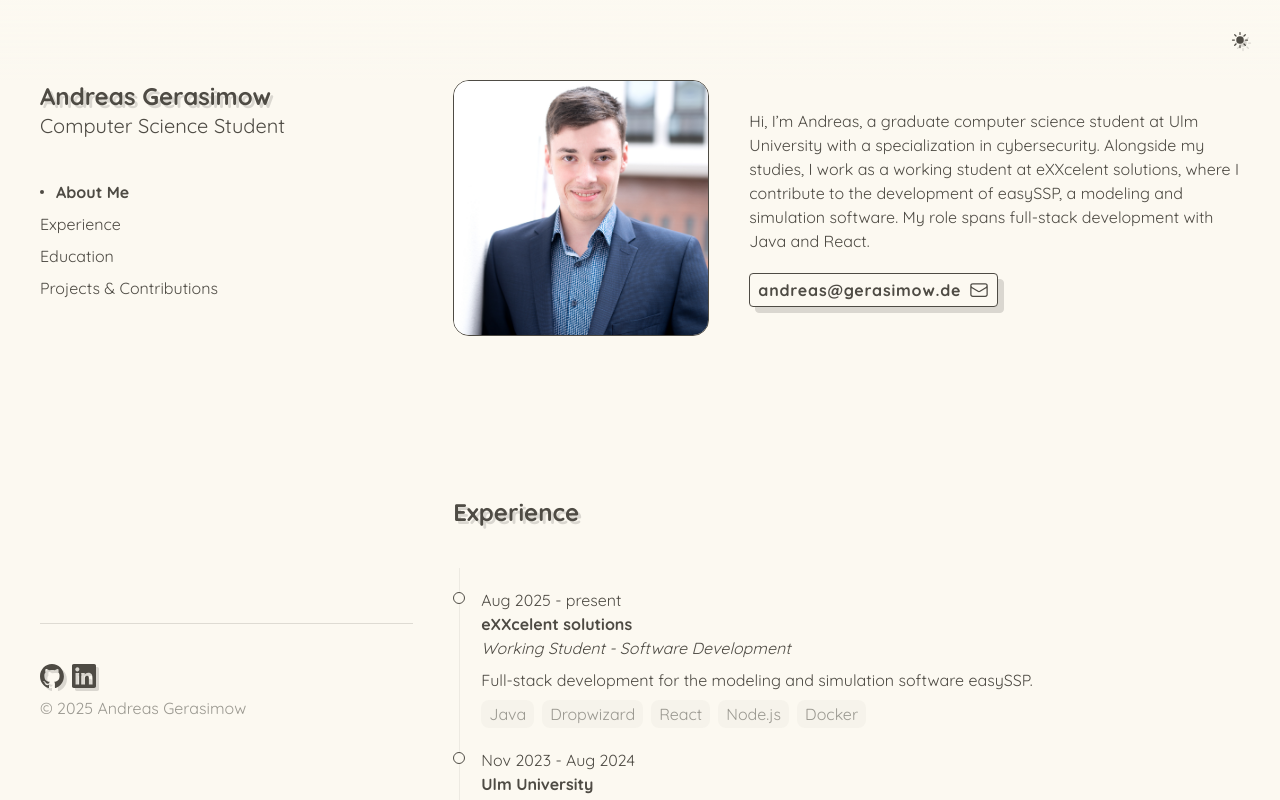
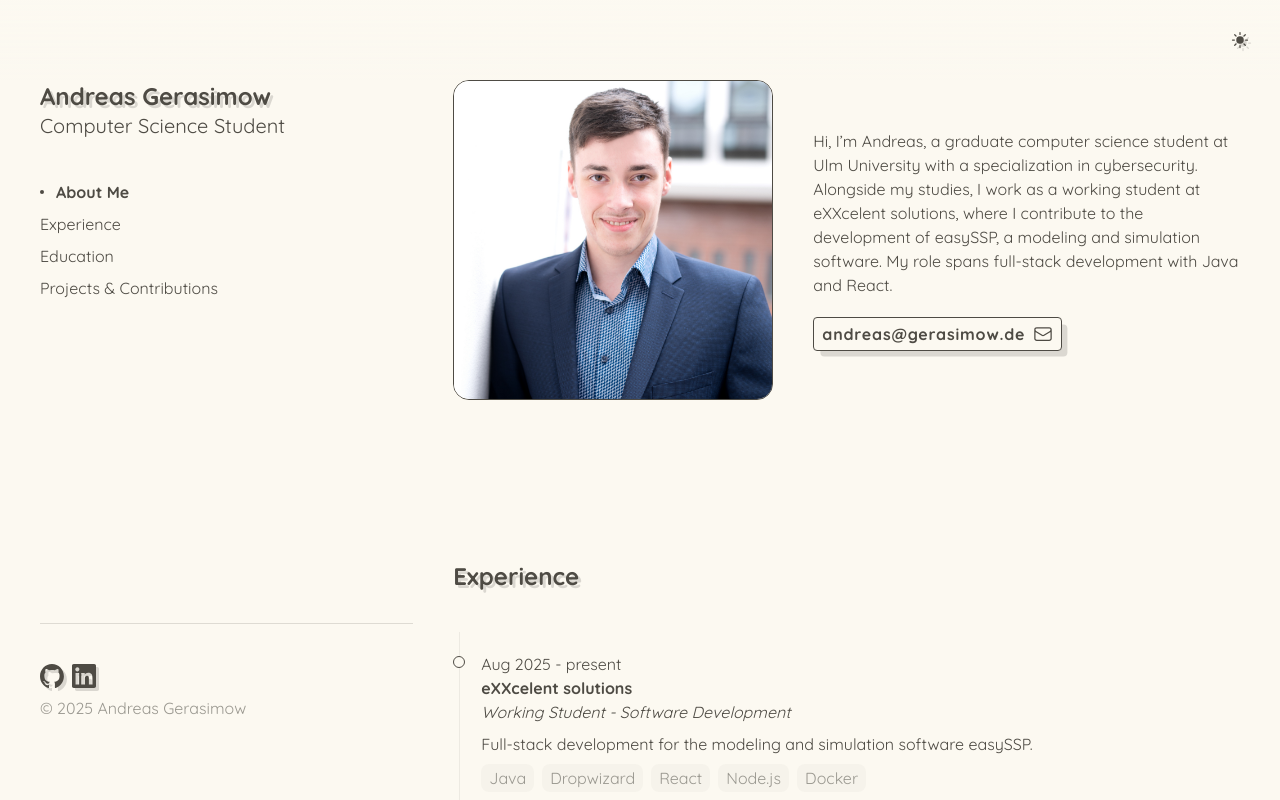
Before and after one commit to dev-andreas/portfolio-website, a Nuxt app: page / in a window 1280 px wide. Shown: the top 800 px of the page. Built offline with nearby package versions, Linux system fonts and the light colour scheme.

Commit message:
spacing changes

```diff
--- a/assets/css/main.css
+++ b/assets/css/main.css
@@ -38,7 +38,7 @@ body {
 }
 
 .btn-primary {
-    @apply btn font-bold border border-font-dark dark:border-primary-dark-400 rounded hover:bg-font-dark dark:hover:bg-font-light hover:text-font-light dark:hover:text-font-dark bg-backg-light dark:bg-backg-dark flat-shadow transition ease-out duration-200;
+    @apply btn font-bold border border-font-dark dark:border-primary-dark-400 dark:hover:border-font-light rounded hover:bg-font-dark dark:hover:bg-font-light hover:text-font-light dark:hover:text-font-dark bg-backg-light dark:bg-backg-dark flat-shadow-box transition ease-out duration-200;
 }
 
 .inpt {
@@ -50,12 +50,12 @@ body {
 }
 
 .standard-grid-width {
-    @apply w-72 2xs:w-80 xs:w-96 sm:w-132 md:w-168 lg:w-228 xl:w-300;
+    @apply w-64 2xs:w-72 xs:w-88 sm:w-132 md:w-168 lg:w-228 xl:w-300;
     /*2xl:w-360 */
 }
 
 .standard-grid-height {
-    @apply h-72 2xs:h-80 xs:h-96 sm:h-132 md:h-168 lg:h-228 xl:h-300;
+    @apply h-64 2xs:h-72 xs:h-88 sm:h-132 md:h-168 lg:h-228 xl:h-300;
     /*2xl:w-360 */
 }
 
--- a/components/navbar/PhoneNav.vue
+++ b/components/navbar/PhoneNav.vue
@@ -1,5 +1,6 @@
 <template>
-  <div class="flex flex-col items-end px-5 py-3 gap-3 transition-all duration-200 ease-out w-full h-0">
+  <div class="flex justify-center translate-x-3">
+    <div class="flex flex-col items-end py-3 gap-3 transition-all duration-200 ease-out w-full h-0 standard-grid-width">
       <div class="flex items-center justify-center bg-backg-light dark:bg-backg-dark rounded-full bg-opacity-50 dark:bg-opacity-50 backdrop-blur dark:backdrop-blur border"
            :class="scrolledToTop ? 'border-transparent' : 'border-primary-300 dark:border-primary-dark-300'">
         <DarkModeToggle></DarkModeToggle>
@@ -12,6 +13,7 @@
           </div>
         </div>
       </transition>
+    </div>
   </div>
 </template>
 
--- a/pages/index.vue
+++ b/pages/index.vue
@@ -21,7 +21,7 @@
           </IntersectionAnimation>
           <div class="flex flex-col md:flex-row items-center gap-10">
             <div
-              class="standard-grid-width sm:w-64 bg-primary-200 dark:bg-primary-dark-200 rounded-2xl flex-shrink-0 border border-font-dark dark:border-primary-dark-100 overflow-hidden">
+              class="standard-grid-width sm:w-80 bg-primary-200 dark:bg-primary-dark-200 rounded-2xl flex-shrink-0 border border-font-dark dark:border-primary-dark-100 overflow-hidden">
               <img src="/andreas_gerasimow.jpg" alt="Andreas Gerasimow" class="object-cover">
             </div>
             <div class="flex flex-col items-start gap-5">
--- a/tailwind.config.js
+++ b/tailwind.config.js
@@ -90,6 +90,7 @@ module.exports = {
         '20': '5rem',
         '22.5': '5.625rem',
         '30': '7.5rem',
+        '88': '22rem',
         '108': '27rem',
         '120': '30rem',
         '132': '33rem',
```
Lines whose indentation alone changed are shown as unchanged.
